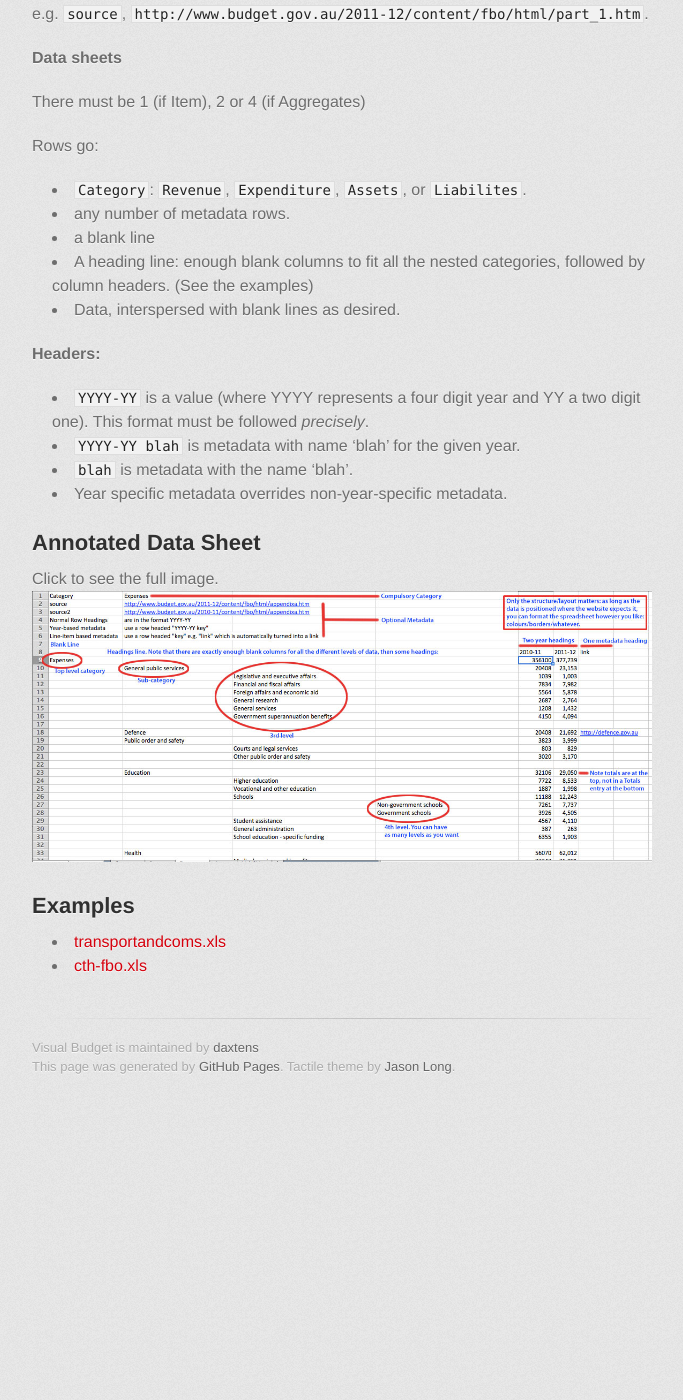
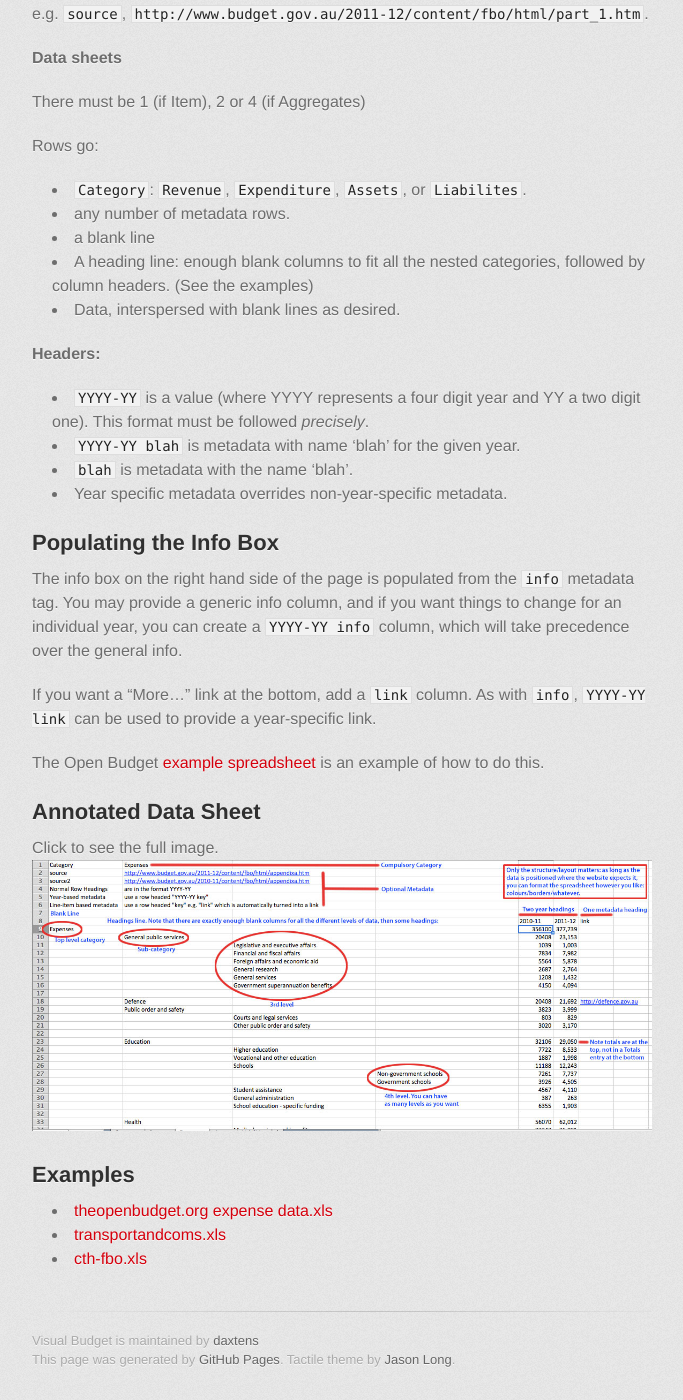
Before and after one commit to daxtens/finvis, a Jekyll site: the page built from spreadsheet.md, in a window 1280 px wide and 1400 px high, scrolled down 763 px. Shown: the whole window, without its empty margins (298-981 px from the left). Built offline with Jekyll 4.4.1, drawn with Linux system fonts in a browser that asks for light colours; some web fonts are replaced; before the commit the page ends 1870 px from its top, so only the background shows below that.

Commit message:
Infobox instructions.

```diff
--- a/spreadsheet.md
+++ b/spreadsheet.md
@@ -40,13 +40,24 @@ Rows go:
 * `blah` is metadata with the name 'blah'.
 * Year specific metadata overrides non-year-specific metadata.
 
+Populating the Info Box
+-----------------------
+
+The info box on the right hand side of the page is populated from the `info` metadata tag. You may provide a generic info column, and if you want things to change for an individual year, you can create a `YYYY-YY info` column, which will take precedence over the general info.
+
+If you want a "More..." link at the bottom, add a `link` column. As with `info`, `YYYY-YY link` can be used to provide a year-specific link.
+
+The Open Budget [example spreadsheet](#examples) is an example of how to do this.
+
 Annotated Data Sheet
 ----------------------
 
 Click to see the full image.
 [![A data sheet with explanatory annotations.](images/data.jpg)](images/data.jpg)
 
+
 Examples
 --------
- * [transportandcoms.xls](http://vis.dja.id.au/example-data/transportandcoms.xls)
- * [cth-fbo.xls](http://vis.dja.id.au/example-data/cth-fbo.xls)
+ * [theopenbudget.org expense data.xls](http://vis.dja.id.au/static/example-data/theopenbudget.org%20expense%20data.xls)
+ * [transportandcoms.xls](http://vis.dja.id.au/static/example-data/transportandcoms.xls)
+ * [cth-fbo.xls](http://vis.dja.id.au/static/example-data/cth-fbo.xls)
```
